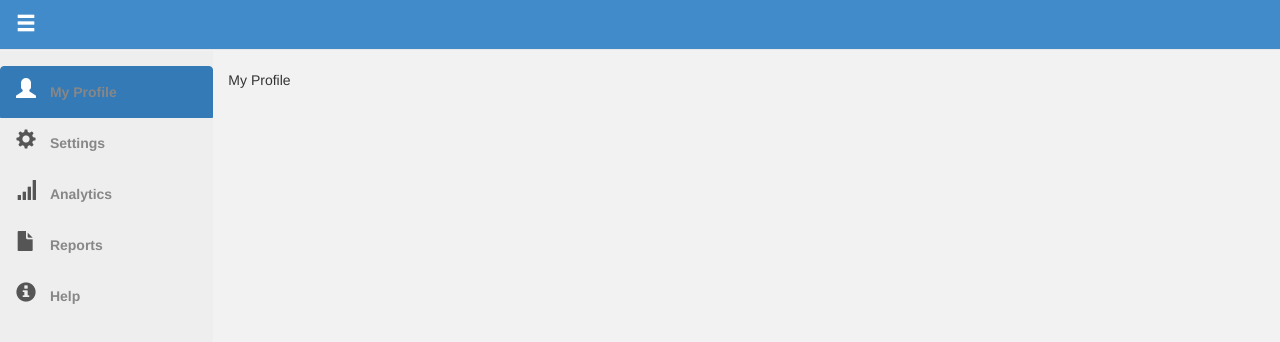
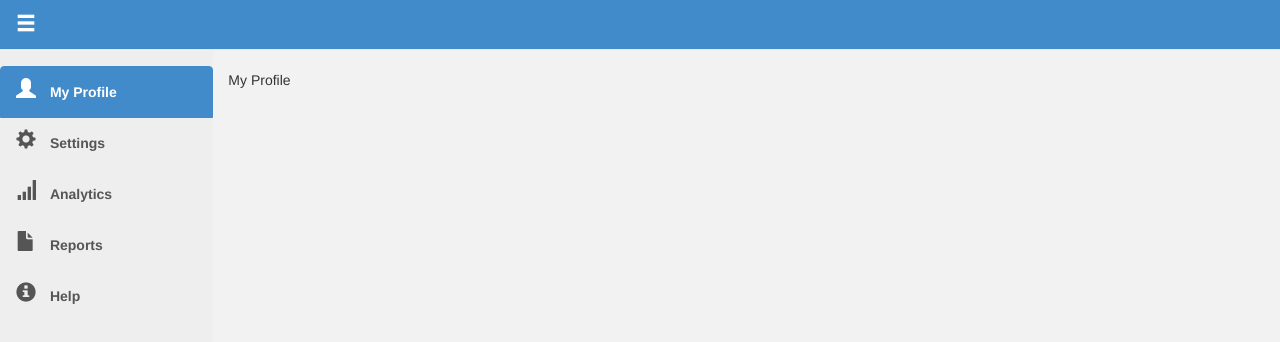
Before and after one commit to abhisekdg/User-Management-Tool, a website: page client/index.html in a window 1280 px wide. Drawn offline with nearby package versions, Linux system fonts and the light colour scheme.

Commit message:
updated homepage

```diff
--- a/client/css/homepage.css
+++ b/client/css/homepage.css
@@ -55,32 +55,22 @@ body {
   display:none;
 }
 
-/*.sidebar .list-group a.list-group-item:hover {
-  background-color: #d3d3d3;
-}*/
-.sidebar .list-group a.list-group-item.active:hover{
-  color:blue;
-}
-
-/*.sidebar .list-group a.list-group-item:hover,
-.sidebar .list-group a.list-group-item:focus {
-  color: #555;
-  text-decoration: none;
-  background-color: #d3d3d3;
-}*/
-
-
-/*.sidebar .list-group .list-group-item.active, .list-group-item.active:focus, .list-group-item.active:hover {
+.sidebar .list-group .list-group-item.active,
+.sidebar .list-group .list-group-item.active:focus,
+.sidebar .list-group .list-group-item.active:hover {
     z-index: 2;
     color: #fff;
     background-color: #428BCA;
     border-color: #428BCA;
-}*/
+}
 
+.sidebar .list-group a.list-group-item:hover,
+.sidebar .list-group a.list-group-item:focus {
+  background-color: #d3d3d3;
+}
 
 .sidebar .list-group a.list-group-item .sidebar-align-listgroup-text {
   padding-left:10px;
-  color: #878787;
   font-weight:bold;
 }
 
```
